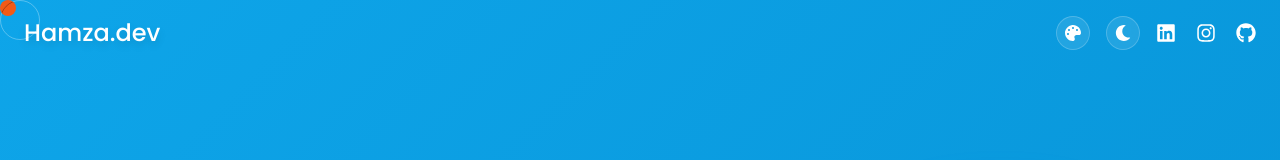
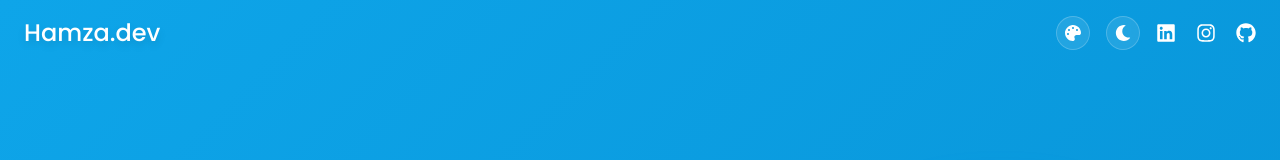
Before and after one commit to hamzahatake/Portfolio, a React (Vite) app: page / in a window 1280 px wide. Shown: the top 160 px of the page. Built offline with nearby package versions, Linux system fonts and the light colour scheme.

Commit message:
Cursor changed

```diff
--- a/src/App.jsx
+++ b/src/App.jsx
@@ -5,7 +5,6 @@ import Projects from './components/Projects';
 import About from './components/About';
 import Contact from './components/Contact';
 import Footer from './components/Footer';
-import CustomCursor from './components/CustomCursor';
 import LoadingScreen from './components/LoadingScreen';
 import PageTransition from './components/PageTransition';
 import { performanceMonitor } from './utils/performanceMonitor';
@@ -35,7 +34,6 @@ function App() {
   return (
     <ThemeProvider>
       <LoadingScreen />
-      <CustomCursor />
       <PageTransition>
         <Navbar />
         <Hero />
--- a/src/components/Hero.jsx
+++ b/src/components/Hero.jsx
@@ -35,7 +35,6 @@ const Hero = () => {
     "Full-Stack Developer",
     "React Specialist",
     "Django Expert",
-    "UI/UX Enthusiast",
     "Problem Solver"
   ];
 
--- a/src/index.css
+++ b/src/index.css
@@ -204,7 +204,6 @@ body {
   font-weight: var(--font-normal);
   -webkit-font-smoothing: antialiased;
   -moz-osx-font-smoothing: grayscale;
-  cursor: none; /* Hide default cursor for custom cursor */
 }
 
 /* Unified gradient for all sections */
```
